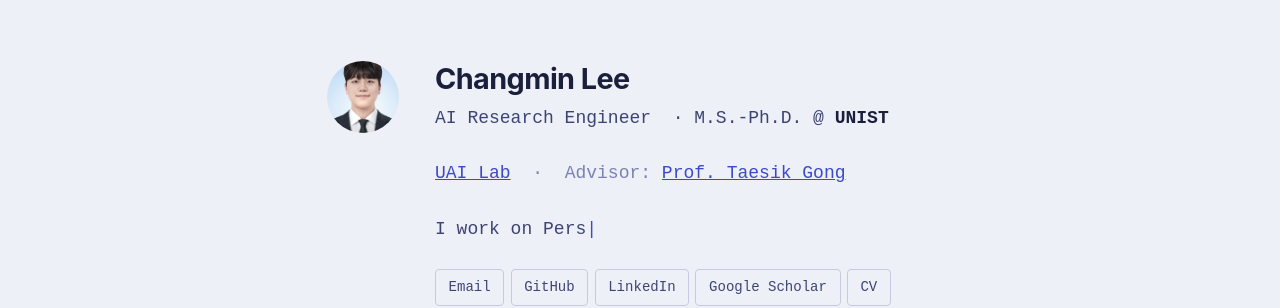
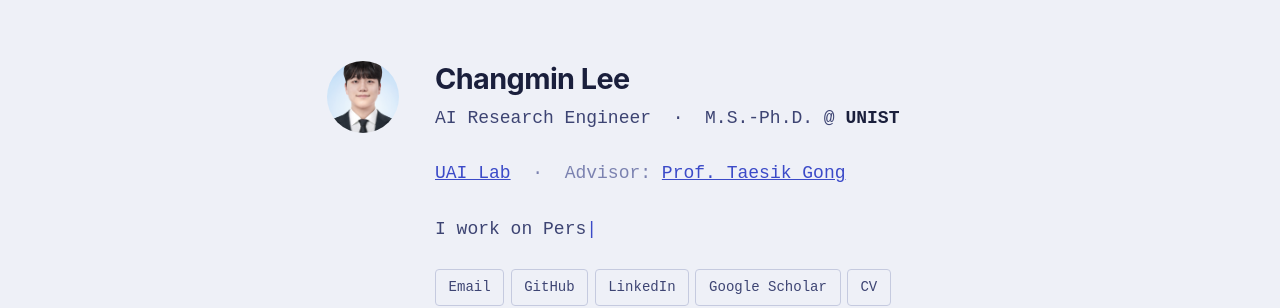
Before and after one commit to CkdalsKong/CkdalsKong.github.io, a Jekyll site: the page built from _pages/about.md, in a window 1280 px wide. Shown: the part 171-479 px from the top of the page. Built offline with Jekyll 4.4.1, drawn with Linux system fonts in a browser that asks for light colours; a script bundle is joined from its source files by our own code; library files that are not in the unit come from our copies.

Commit message:
Fix mobile: remove duplicate media query, revert subtitle linebreak
- Remove duplicate @media (max-width: 640px) at line 228 that was overriding nav/hamburger fixes
- Revert hero subtitle to single line (no linebreak)

Co-Authored-By: Claude Sonnet 4.6 <noreply@anthropic.com>

```diff
--- a/_pages/about.md
+++ b/_pages/about.md
@@ -14,7 +14,7 @@ redirect_from:
       <img class="hero-photo" src="/images/profile.png" alt="Changmin Lee" width="128" height="128"/>
       <div class="hero-content">
         <h1>Changmin Lee</h1>
-        <p class="hero-subtitle">AI Research Engineer &nbsp;·&nbsp;<span class="hero-subtitle-break"></span>M.S.-Ph.D. @ <strong>UNIST</strong></p>
+        <p class="hero-subtitle">AI Research Engineer &nbsp;·&nbsp; M.S.-Ph.D. @ <strong>UNIST</strong></p>
         <p class="hero-lab"><a href="https://sites.google.com/view/uailab?pli=1" target="_blank" rel="noopener noreferrer">UAI Lab</a> &nbsp;·&nbsp; Advisor: <a href="https://taesikgong.com/" target="_blank" rel="noopener noreferrer">Prof. Taesik Gong</a></p>
         <p class="typed-wrapper">
           I work on <span class="typed-text"></span><span class="typed-cursor">|</span>
--- a/assets/css/main.scss
+++ b/assets/css/main.scss
@@ -225,10 +225,6 @@ a:hover { text-decoration: underline; }
   &:hover { color: var(--fg) !important; }
 }
 
-@media (max-width: 640px) {
-  .site-header__nav { display: none; }
-  .site-header__menu-btn { display: flex; }
-}
 
 /* ============================================================
    SECTIONS
```
